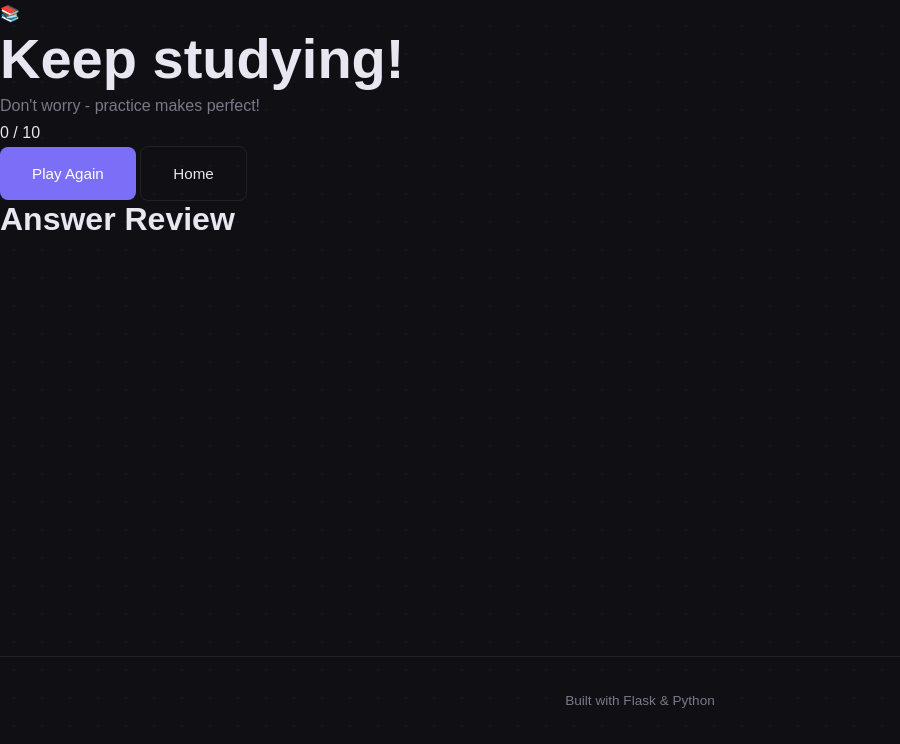
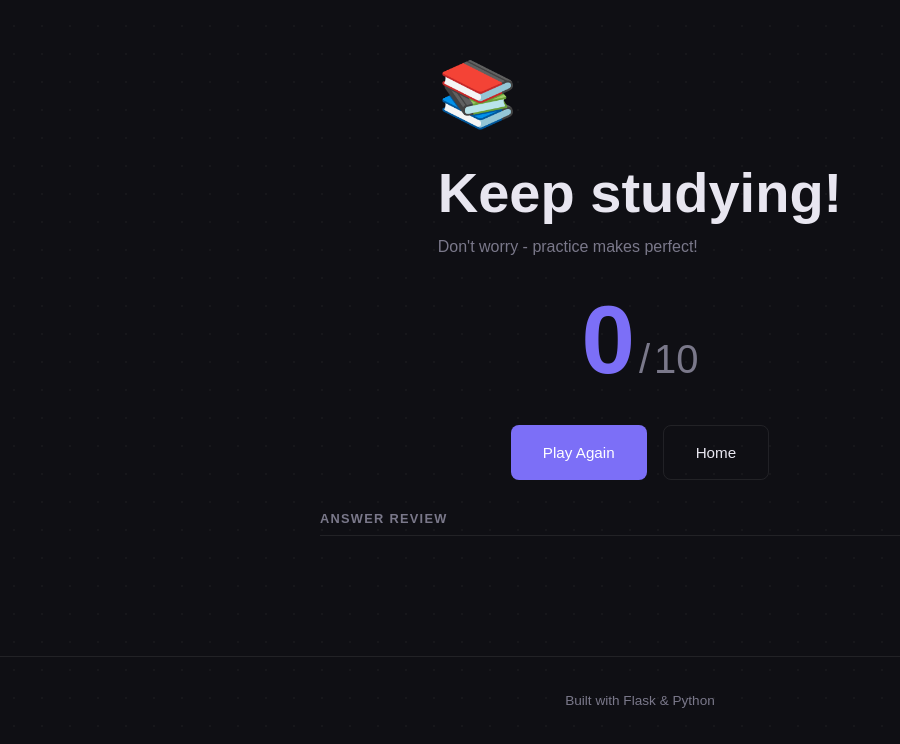
Before and after one commit to colin-182/FLASK_QUIZ, a Flask app: page /results in a window 1280 px wide. Shown: the part 72-816 px from the top of the page, without its empty margins (0-900 px from the left). Run offline with Flask 3, Linux system fonts and the light colour scheme.

Commit message:
style.css updated with results page getting code. committed to test

```diff
--- a/static/css/style.css
+++ b/static/css/style.css
@@ -381,3 +381,90 @@ p {color: var(--muted); }
 .quiz__option-text {
     line-height: 1.4;
 }
+
+/* results page */
+.results {
+    flex: 1;
+    display: flex;
+    flex-direction: column;
+    align-items: center;
+    padding: 2.5rem 5vw 4rem;
+    gap: 2rem;
+}
+
+.results__emoji {
+    font-size: 4rem;
+    margin-bottom: 0.75rem;
+    display: block;
+}
+
+.results__title {
+    margin-bottom: 0.5rem;
+}
+
+.results__feedback {
+    margin-bottom: 2rem;
+    font-size: 1rem;
+}
+
+.results__score {
+    display: flex;
+    align-items: baseline;
+    justify-content: center;
+    gap: 0.25rem;
+    margin-bottom: 2rem;
+}
+
+.results__score-number {
+    font-family: var(--font-heading);
+    font-size: clamp(4rem, 10vw, 6rem);
+    font-weight: 800;
+    color: var(--accent);
+    line-height: 1;
+}
+
+.results__score-divider {
+    font-family: var(--font-heading);
+    font-size: 2.5rem;
+    color: var(--muted);
+}
+
+.results__score-total {
+    font-family: var(--font-heading);
+    font-size: 2.5rem;
+    color: var(--muted);
+}
+
+.results__actions {
+    display: flex;
+    gap: 1rem;
+    justify-content: center;
+    flex-wrap: wrap;
+}
+
+.results__review {
+    width: 100%;
+    max-width: 640px;
+}
+
+.results__review-title {
+    font-size: 1.1rem;
+    color: var(--muted);
+    text-transform: uppercase;
+    letter-spacing: 0.1em;
+    font-size: 0.8rem;
+    margin-bottom: 1rem;
+    padding-bottom: 0.5rem;
+    border-bottom: 1px solid var(--border);
+}
+
+.review-item {
+    display: flex;
+    gap: 1rem;
+    padding: 1rem 1.25rem;
+    border-radius: 10px;
+    margin-bottom: 0.6rem;
+    border: 1px solid var(--border);
+    background: var(--bg-2);
+    animation: slideUp 0.4s ease both;
+}
```
